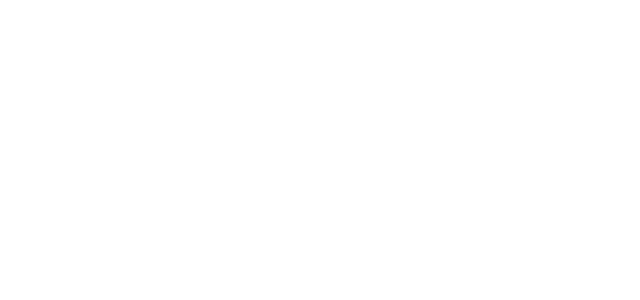
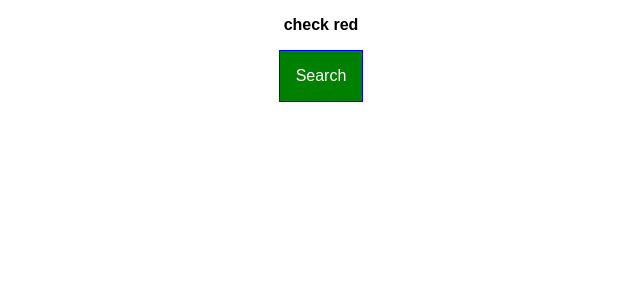
Before and after one commit to 94ju/ReactAPP, a React app in the folder react-complete-guide/: page / in a window 1280 px wide. Shown: the top 300 px of the page, without its empty margins (319-959 px from the left). Built offline with nearby package versions, Linux system fonts and the light colour scheme.

Commit message:
code structure

```diff
--- a/react-complete-guide/src/Components/Cockpit/Cockpit.js
+++ b/react-complete-guide/src/Components/Cockpit/Cockpit.js
@@ -1,8 +1,14 @@
 import React from 'react';
-import classes from './Cockpit.css'
+import classes from './Cockpit.css';
+
 
 const cockpit =(propes) =>{
     let assingnedClasses = [];
+    let btnClass='';
+    if (propes.showPerson){
+        btnClass=classes.red;
+    }
+
     if(propes.persons.length<= 2){
       assingnedClasses.push(classes.red);
     }
@@ -13,7 +19,7 @@
         <div className={classes.Cockpit}>
             <p className={assingnedClasses.join('')}>check red </p>
             <button className={btnClass}
-            onClick={this.tooglePersonHandler}> Search  </button>
+            onClick={propes.check}> Search  </button>
         </div>
 
 
--- a/react-complete-guide/src/Components/Persons/persons.js
+++ b/react-complete-guide/src/Components/Persons/persons.js
@@ -2,11 +2,11 @@
 import Person from './Person/Person'
 const persons = (propes) => propes.persons.map((person ,index) =>{
     return  <Person
-    click ={()=>propes.clicked(index)}
-    name = {person.name}
-    age = {person.age}
-    key ={person.id}
-    change={(event)=>this.changed(event , person.id)}
+        click ={()=>propes.clicked(index)}
+        name = {person.name}
+        age = {person.age}
+        key ={person.id}
+        change={(event)=>propes.changed(event , person.id)}
     />
  });
 export default persons;
--- a/react-complete-guide/src/containers/App.js
+++ b/react-complete-guide/src/containers/App.js
@@ -2,6 +2,7 @@
 //import logo from './logo.svg';
 import classes from './App.css';
 import Persons from '../Components/Persons/persons';
+import Cockpit from '../Components/Cockpit/Cockpit';
 
 class App extends Component {
   state = {
@@ -23,16 +24,16 @@
     })
   }
   namechangeHandler = (event,id) =>{
-    const personIndex = this.state.persons.findIndex(p => {
+    const personIndex = this.state.Persons.findIndex(p => {
       return p.id == id;
     });
     const person = {
-      ...this.state.persons[personIndex]
+      ...this.state.Persons[personIndex]
     }
     person.name = event.target.value;
-    const persons =[...this.state.persons];
-    persons[personIndex]=persons;
-    this.setState({persons:persons});
+    const persons =[...this.state.Persons];
+    Persons[personIndex]=Persons;
+    this.setState({Persons:Persons});
 
     this.setState ({
       persons :[
@@ -54,27 +55,22 @@
   }
   render() {
     let persons = null;
-    let btnClass = '';
     if(this.state.showPerson){
-      persons =(
-         <div>
-           <Persons>
-              persons={this.state.persons}
-              clicked={this.deletePersonHandler}
-              changed={this.namechangeHandler}
-
-           </Persons>
-        </div>);
-        btnClass = classes.Red;
+      persons =<Persons
+                persons={this.state.persons}
+                clicked={this.deletePersonHandler}
+                changed={this.namechangeHandler}
+                />
     }
 
     return (
 
       <div className={classes.App}>
-       {/* <p className={assingnedClasses.join('')}>check red </p>
-        <button className={btnClass}
-        onClick={this.tooglePersonHandler}> Search  </button> */}
-        {persons}
+        <Cockpit
+          showPerson= {this.state.showPerson}
+          persons={this.state.persons}
+          check={this.tooglePersonHandler}/>
+          {persons}
       </div>
 
     );
```
